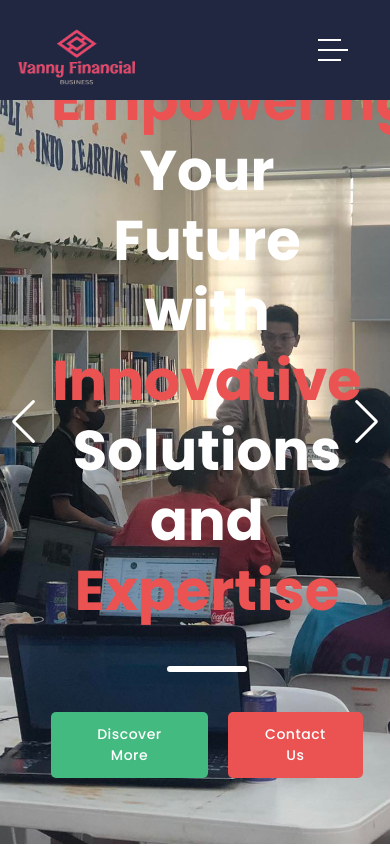
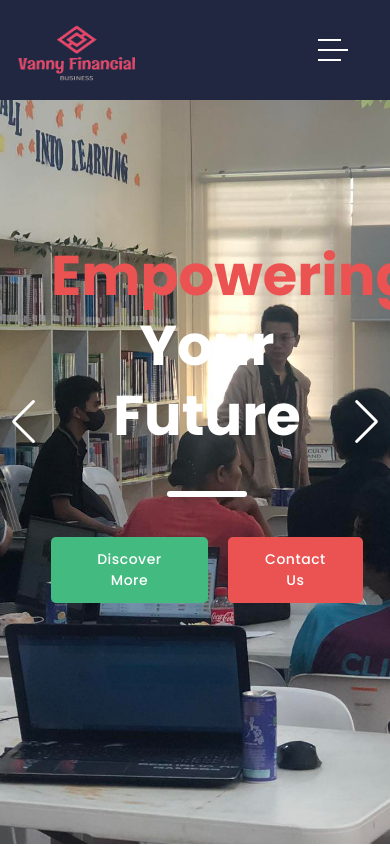
Before and after one commit to Vanny16/finance_business, a plain HTML site: page index.html in a window 390 px wide. Shown: the top 846 px of the page. Drawn offline with nearby package versions, Linux system fonts and the light colour scheme.

Commit message:
fixed unresponsive

```diff
--- a/index.html
+++ b/index.html
@@ -28,9 +28,6 @@
 
 
   <body>
-
-
-
   <!-- ***** Header Area Start ***** -->
   <header class="header-area header-sticky">
     <div class="container">
@@ -38,7 +35,7 @@
             <div class="col-12">
                 <nav class="main-nav">
                     <!-- ***** Logo Start ***** -->
-                    <a href="index.html" class="logo mt-1">
+                    <a href="index.html" class="logo mb-2">
                         <img src="assets/images/logo.png" alt="" style="width: 120px; height: 60px;">
                     </a>
                     <!-- ***** Logo End ***** -->
@@ -71,7 +68,7 @@
             <div class="row">
               <div class="col-lg-8">
                 <div class="header-text">
-                  <h2><em>Empowering </em>Your Future<br> with  <em> Innovative </em>Solutions and <em>Expertise</em></h2>
+                  <h2><em>Empowering </em>Your Future<br></h2>
                   <div class="div-dec"></div>
                   <p>Unlock your financial potential with our comprehensive range of services. From personalized financial planning and investment strategies to cutting-edge technology and reliable advice, we're here to guide you every step of the way. Trust us to help you achieve your financial goals with confidence and clarity.</p>
                   <div class="buttons">
@@ -94,7 +91,7 @@
             <div class="row">
               <div class="col-lg-8">
                 <div class="header-text">
-                  <h2><em>Financial</em> strategies <br>&amp; Best <em>planning</em> Tips for you</h2>
+                  <h2><em>Financial</em> strategies <br>&amp; Best <em>planning</em> Tips</h2>
                   <div class="div-dec"></div>
                   <p>Discover essential financial strategies and top planning tips catered to your needs. Our expert insights empower you to navigate finances with confidence. From smart investment approaches to effective planning techniques, we're here to help you achieve your goals efficiently. Start your journey towards financial success today.</p>
                   <div class="buttons">
```
